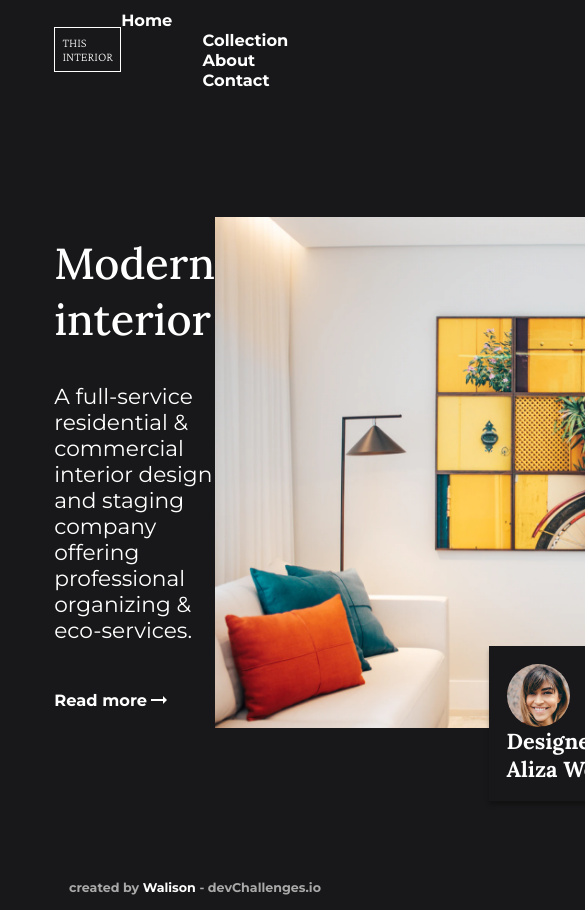
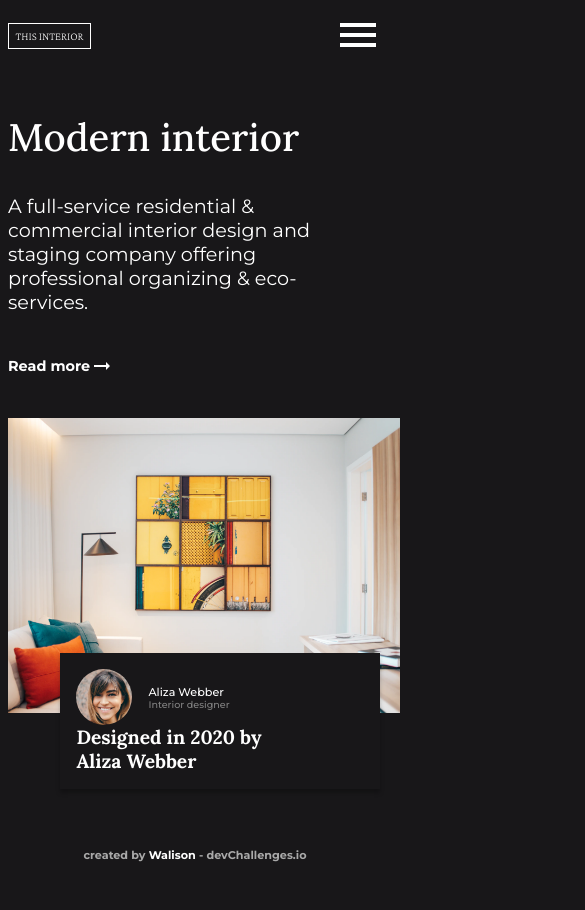
Before and after one commit to Wtheodoro/interior_consultant, a plain HTML site: page index.html in a window 390 px wide. Shown: the top 910 px of the page, 585 px wide, since content can reach past the window. After the commit the page ends 875 px from the top, so only its background shows below. Drawn offline with nearby package versions, Linux system fonts and the light colour scheme.

Commit message:
responsiveness

```diff
--- a/index.html
+++ b/index.html
@@ -20,6 +20,9 @@
       <a href="#">Collection</a>
       <a href="#">About</a>
       <a href="#">Contact</a>
+    </div>
+    <div class="mobile-menu">
+      <img src="./svg/menu_white_48dp.svg" alt="Sandwich menu">
     </div>
   </header>
 
--- a/style.css
+++ b/style.css
@@ -16,15 +16,20 @@ a {
 body {
   background-color: #181719;
   color: #FFF;
-  padding: 2rem 6rem 0 6rem;
+  padding: 0 6rem;
 }
 
 /* HEADER */
 header {
-  height: 7rem;
+  height: 9rem;
   display: flex;
   justify-content: space-between;
   align-items: center;
+  max-width: 1440px;
+}
+
+.mobile-menu {
+  display: none;
 }
 
 .logo {
@@ -54,6 +59,7 @@ main {
   display: flex;
   justify-content: space-between;
   align-items: center;
+  max-width: 1440px;
 }
 
 .left {
@@ -80,6 +86,7 @@ main {
   font-weight: 700;
   display: flex;
   align-items: center;
+  margin-bottom: 5rem;
 }
 
 .right {
@@ -150,8 +157,93 @@ footer > p {
   color: #A9A9A9;
 }
 
-@media(max-width: 1400px) {
+@media(max-width: 1366px) {
   html {
     font-size: 56.5%;
   }
 }
+
+@media(max-width: 768px) {
+  body {
+    padding: 0 2rem;
+  }
+  main {
+    flex-direction: column;
+    align-items: flex-start;
+    margin-top: 5rem;
+  }
+
+  .right > img {
+    width: 81rem;
+  }
+}
+
+@media(max-width: 540px) {
+  html {
+    font-size: 50%;
+  }
+
+  body {
+    padding: 0 1rem;
+  }
+
+  .links {
+    display: none;
+  }
+
+  .mobile-menu {
+    display: block;
+  }
+
+  .right > img {
+    width: 65rem;
+  }
+
+}
+
+@media(max-width: 411px) {
+  .right > img {
+    width: 49rem;
+  }
+
+  .right .card {
+    width: 40rem;
+    position: absolute;
+    bottom: -25%;
+  }
+}
+
+@media(max-width: 375px) {
+  .right > img {
+    width: 45rem;
+  }
+
+  .right .card {
+    width: 38rem;
+    position: absolute;
+    bottom: -30%;
+
+  }
+}
+
+@media(max-width: 360px) {
+  .right > img {
+    width: 43rem;
+  }
+}
+
+@media(max-width: 280px) {
+  html {
+    font-size: 40%;
+  }
+  .right > img {
+    width: 42rem;
+  }
+
+  .right .card {
+    width: 38rem;
+    position: absolute;
+    bottom: -30%;
+
+  }
+}
```
Also changed, not shown: svg/menu_white_48dp.svg (added).
